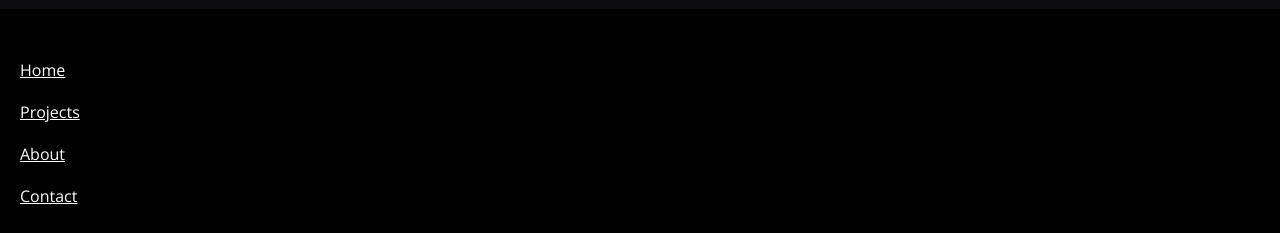
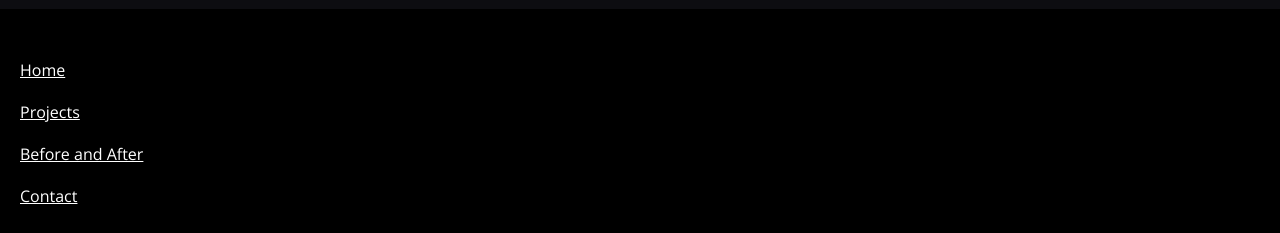
Before and after one commit to bbosmedia/shoazizov, a React (Create React App) app: page /galleries/1 in a window 1280 px wide. Shown: the part 5133-5366 px from the top of the page. Built offline with nearby package versions, Linux system fonts and the light colour scheme; a web font is replaced by a local one.

Commit message:
Footer links address adde

```diff
--- a/src/components/Footer/Footer.tsx
+++ b/src/components/Footer/Footer.tsx
@@ -17,13 +17,13 @@ const Footer = () => {
 					<Link to="/">Home</Link>
 				</li>
 				<li className="footer-link-item">
-					<Link to="/">Projects</Link>
+					<Link to="/projects">Projects</Link>
 				</li>
 				<li className="footer-link-item">
-					<Link to="/">About</Link>
+					<Link to="/before-after">Before and After</Link>
 				</li>
 				<li className="footer-link-item">
-					<Link to="/">Contact</Link>
+					<Link to="/contact">Contact</Link>
 				</li>
 			</ul>
 			<ul className="footer-links">
@@ -37,20 +37,20 @@ const Footer = () => {
 					<Link to="/">#Dacha</Link>
 				</li>
 			</ul>
-			<div className='footer-last'>
+			<div className="footer-last">
 				<p className="footer-location">Komolon 30, Tashkent, Uzbekistan</p>
 				<span>
 					Mail for suppliers: <a href="mailto:abbos.nurgulshanov@mail.ru">abbos.nurgulshanov@mail.ru</a>
 				</span>
-                <ul className='footer-socials'>
+				<ul className="footer-socials">
 					<li>
-                        <button onClick={()=>openWebTarget('https://www.facebook.com/')}>Facebook</button>
+						<button onClick={() => openWebTarget('https://www.facebook.com/')}>Facebook</button>
 					</li>
 					<li>
-                        <button onClick={()=>openWebTarget('https://www.instagram.com/')}>Instagram</button>
+						<button onClick={() => openWebTarget('https://www.instagram.com/')}>Instagram</button>
 					</li>
 					<li>
-                        <button onClick={()=>openWebTarget('https://www.telegram.com/')}>Telegram</button>
+						<button onClick={() => openWebTarget('https://www.telegram.com/')}>Telegram</button>
 					</li>
 				</ul>
 				<p>
```
Lines whose indentation alone changed are shown as unchanged.
